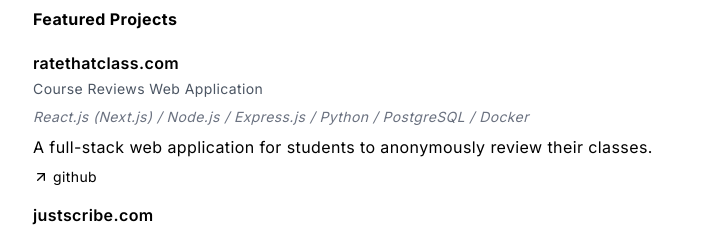
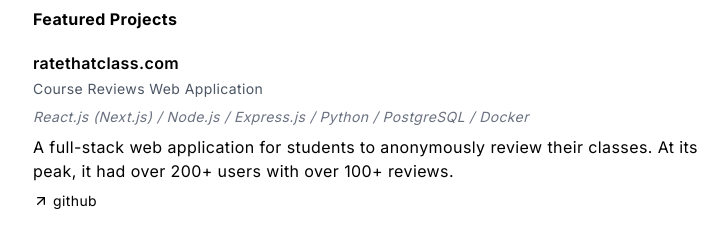
Before and after one commit to mouizahmed/portfolio, a Next.js app: page / in a window 1280 px wide. Shown: the part 980-1210 px from the top of the page, without its empty margins (251-979 px from the left). Built offline with nearby package versions, Linux system fonts and the light colour scheme; no server answers.

Commit message:
Update Projects.jsx

```diff
--- a/components/Projects.jsx
+++ b/components/Projects.jsx
@@ -12,7 +12,7 @@ const Projects = () => {
                     projectName="ratethatclass.com"
                     projectSubtitle="Course Reviews Web Application"
                     tags={["React.js (Next.js)", "Node.js", "Express.js", "Python", "PostgreSQL", "Docker"]}
-                    description="A full-stack web application for students to anonymously review their classes."
+                    description="A full-stack web application for students to anonymously review their classes. At its peak, it had over 200+ users with over 100+ reviews."
                 />
                 <Project
                     projectLink="https://github.com/mouizahmed/justscribe"
```
